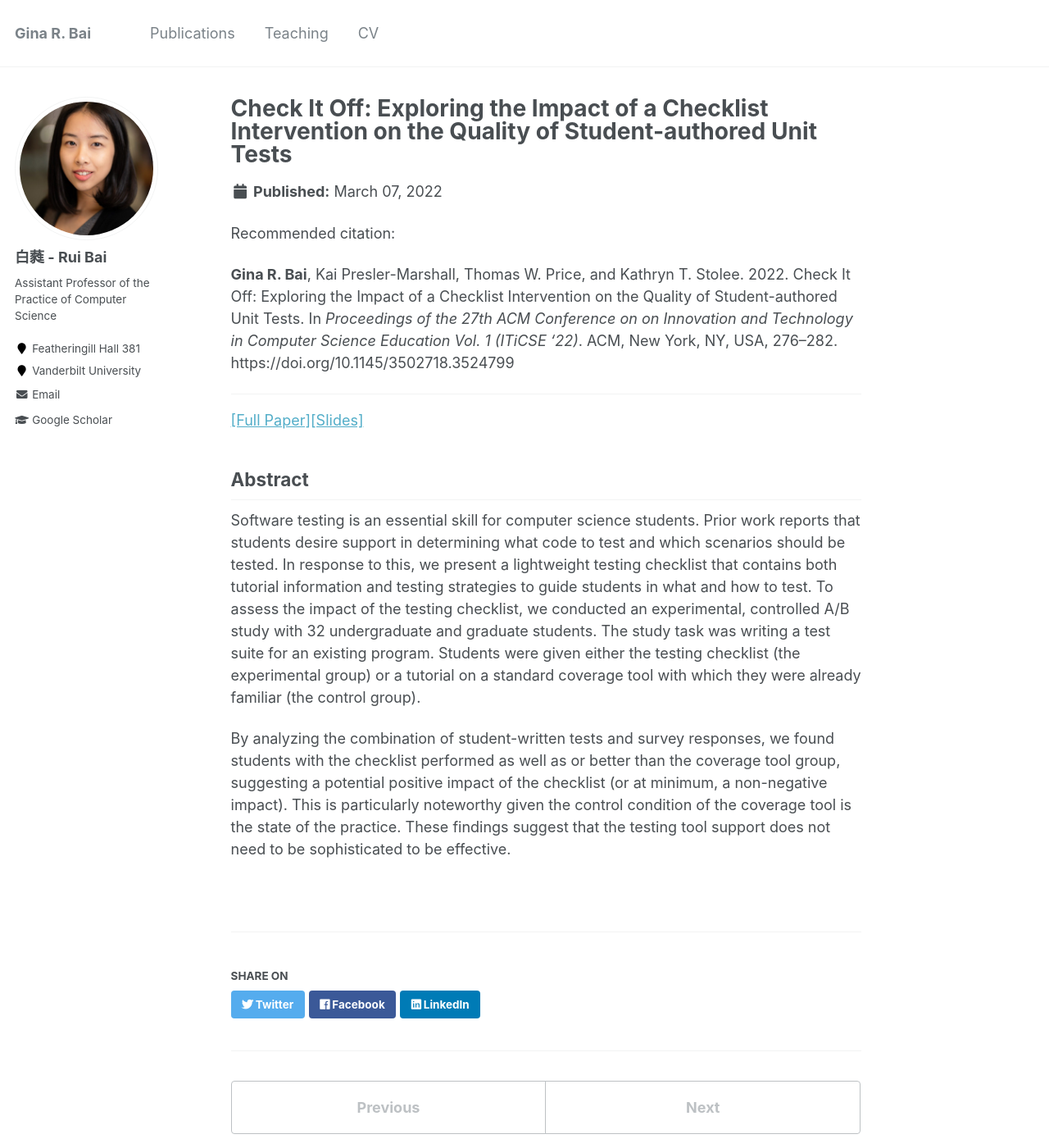
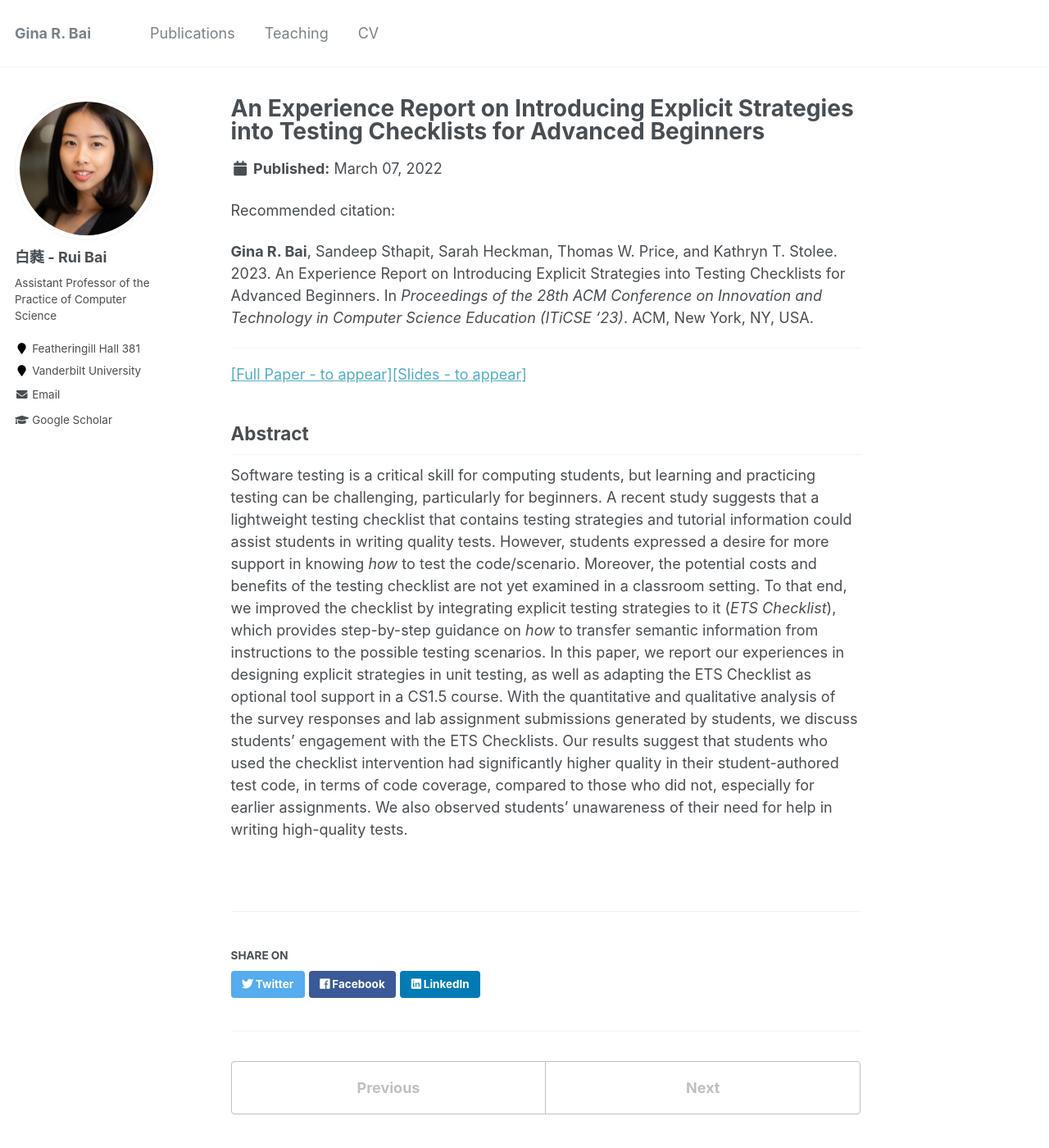
Before and after one commit to ginaBai/ginabai.github.io, a Jekyll site: the page built from _publications/iticse23_ETSChecklist.md, in a window 1280 px wide and 1400 px high. Shown: the whole window at 82% size. Built offline with Jekyll 4.4.1, drawn with Linux system fonts in a browser that asks for light colours.

Commit message:
Added some papers and updated CV

```diff
--- a/_publications/iticse22_TestingChecklist.md
+++ b/_publications/iticse22_TestingChecklist.md
@@ -6,7 +6,7 @@ date: 2022-3-7
 ---
 Recommended citation:
 
-**Gina R. Bai**, Kai Presler-Marshall, Thomas W. Price, and Kathryn T. Stolee. 2022. Check It Off: Exploring the Impact of a Checklist Intervention on the Quality of Student-authored Unit Tests. In <i>Proceedings of the 27th ACM Conference on on Innovation and Technology in Computer Science Education Vol. 1 (ITiCSE '22)</i>. ACM, New York, NY, USA, 276–282. https://doi.org/10.1145/3502718.3524799
+**Gina R. Bai**, Kai Presler-Marshall, Thomas W. Price, and Kathryn T. Stolee. 2022. Check It Off: Exploring the Impact of a Checklist Intervention on the Quality of Student-authored Unit Tests. In <i>Proceedings of the 27th ACM Conference on Innovation and Technology in Computer Science Education Vol. 1 (ITiCSE '22)</i>. ACM, New York, NY, USA, 276–282. https://doi.org/10.1145/3502718.3524799
 
 ---
 [[Full Paper]](http://ginabai.github.io/files/PaperPreprints/iticse22_TestingChecklist.pdf)[[Slides]](http://ginabai.github.io/files/ConferenceSlides/iticse2022.pdf)
--- /dev/null
+++ b/_publications/iticse23_ETSChecklist.md
@@ -0,0 +1,15 @@
+---
+title: "An Experience Report on Introducing Explicit Strategies into Testing Checklists for Advanced Beginners"
+collection: publications
+permalink: /publications/iticse22_TestingChecklist
+date: 2022-3-7
+---
+Recommended citation:
+
+**Gina R. Bai**, Sandeep Sthapit, Sarah Heckman, Thomas W. Price, and Kathryn T. Stolee. 2023. An Experience Report on Introducing Explicit Strategies into Testing Checklists for Advanced Beginners. In <i>Proceedings of the 28th ACM Conference on Innovation and Technology in Computer Science Education (ITiCSE '23)</i>. ACM, New York, NY, USA.
+
+---
+[[Full Paper - to appear]](http://ginabai.github.io/files/PaperPreprints/iticse23_ETSChecklist.pdf)[[Slides - to appear]](http://ginabai.github.io/files/ConferenceSlides/iticse2023.pdf)
+
+## Abstract
+Software testing is a critical skill for computing students, but learning and practicing testing can be challenging, particularly for beginners. A recent study suggests that a lightweight testing checklist that contains testing strategies and tutorial information could assist students in writing quality tests. However, students expressed a desire for more support in knowing *how* to test the code/scenario. Moreover, the potential costs and benefits of the testing checklist are not yet examined in a classroom setting. To that end, we improved the checklist by integrating explicit testing strategies to it (*ETS Checklist*), which provides step-by-step guidance on *how* to transfer semantic information from instructions to the possible testing scenarios. In this paper, we report our experiences in designing explicit strategies in unit testing, as well as adapting the ETS Checklist as optional tool support in a CS1.5 course. With the quantitative and qualitative analysis of the survey responses and lab assignment submissions generated by students, we discuss students' engagement with the ETS Checklists. Our results suggest that students who used the checklist intervention had significantly higher quality in their student-authored test code, in terms of code coverage, compared to those who did not, especially for earlier assignments. We also observed students' unawareness of their need for help in writing high-quality tests.
```
Also changed, not shown: _pages/about.md (+9 -0 lines), _pages/publications.md (+4 -1 lines), _pages/teaching.md (+4 -1 lines), _publications/tosem22_FairnessMetrics.md (added, +15 -0 lines), 1 other file.
